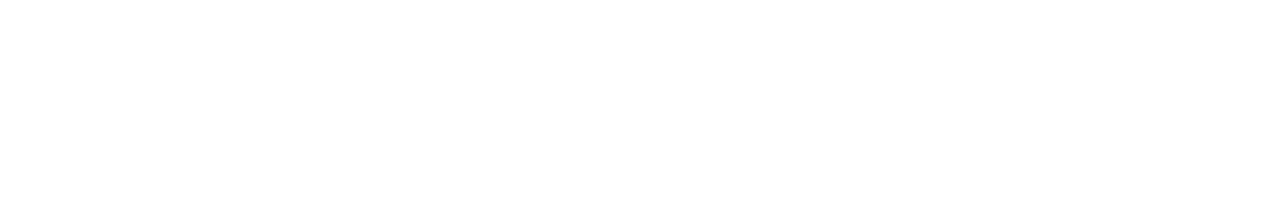
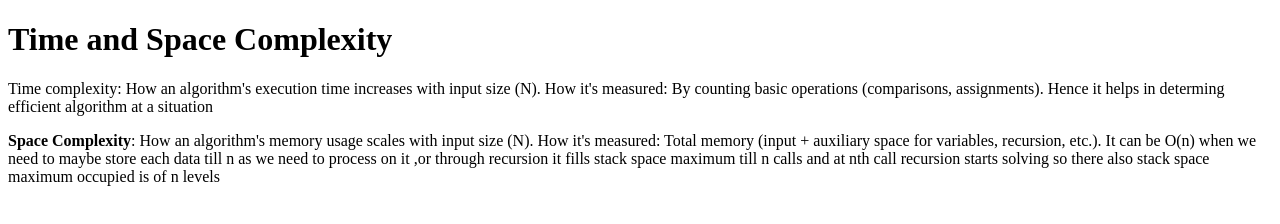
Before and after one commit to acciojob/time-and-space-complexity-voyagerdev26, a website: page main.html in a window 1280 px wide. Drawn offline with Linux system fonts and the light colour scheme.

Commit message:
created a submission

```diff
--- a/main.html
+++ b/main.html
@@ -8,6 +8,15 @@
 
 <body>
 	<!-- the entire body must be written by student -->
+	<h1>Time and Space Complexity</h1>
+	<p>Time complexity: How an algorithm's execution time increases with input size (N).
+How it's measured: By counting basic operations (comparisons, assignments).
+	Hence it helps in determing efficient algorithm at a situation</p>
+	<p><b>Space Complexity</b>: How an algorithm's memory usage scales with input size (N).
+How it's measured: Total memory (input + auxiliary space for variables, recursion, etc.).
+	It can be O(n) when we need to maybe store each data till n as we need to process on it ,or through recursion
+	it fills stack space maximum till n calls and at nth call recursion starts solving so there also stack space maximum occupied is
+	of n levels</p>
     <script type="text/javascript" src="./script.js">
 </script>
 
```
